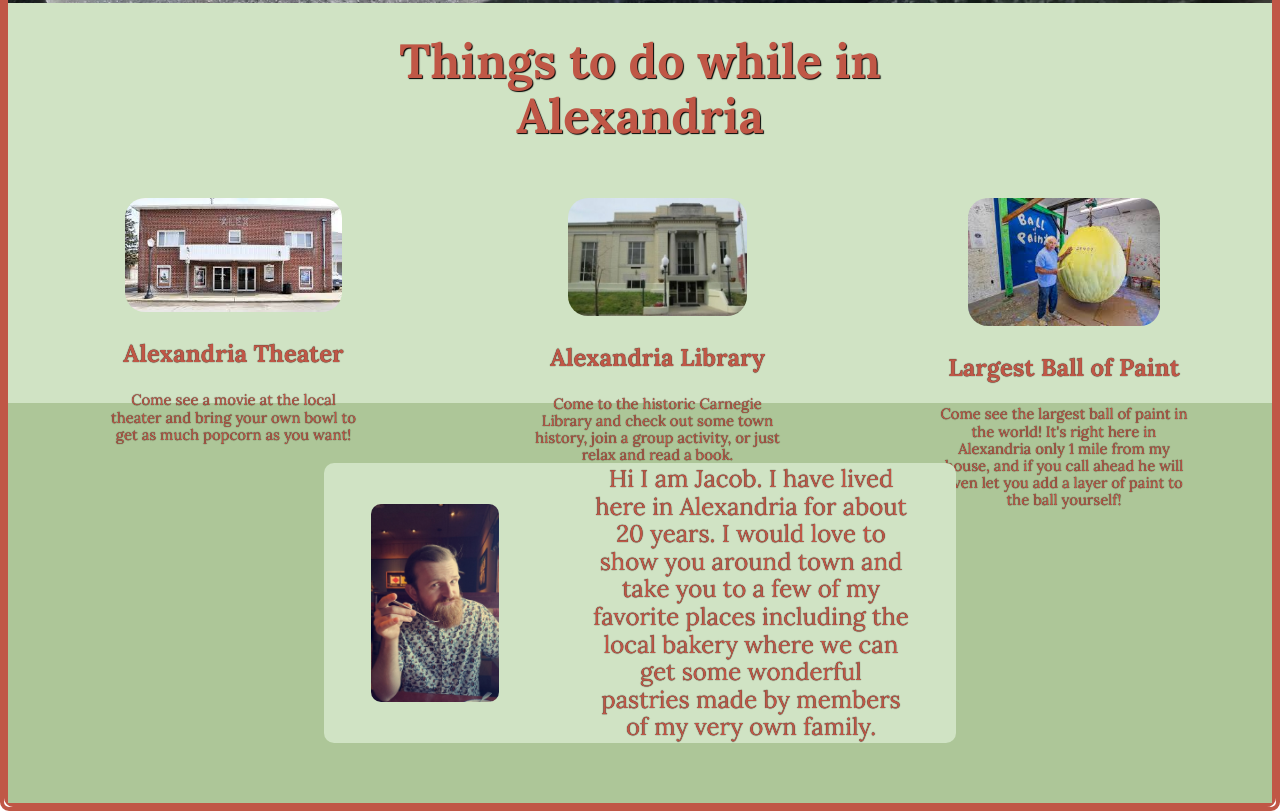
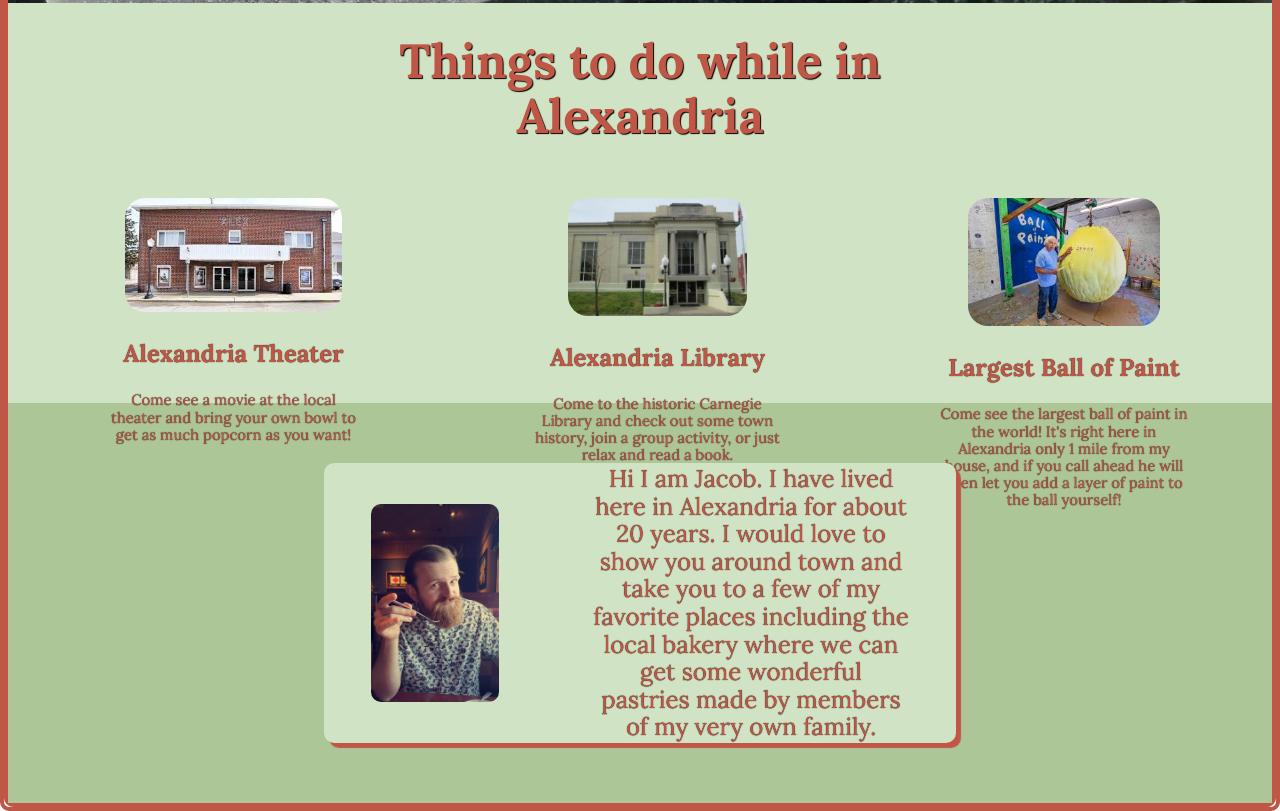
Before and after one commit to jacobfolkner/hometown-homepage, a website built with Vite: page index.html in a window 1280 px wide. Shown: the part 805-1616 px from the top of the page. Built offline with nearby package versions, Linux system fonts and the light colour scheme.

Commit message:
box shadow on guide card

```diff
--- a/index.css
+++ b/index.css
@@ -102,6 +102,7 @@ html, body {
     height: 70%;
     background-color:#D0E3C4;
     border-radius: 10px;
+    box-shadow: 5px 5px 1px #C05746;
 }
 
 #guide-image {
```
